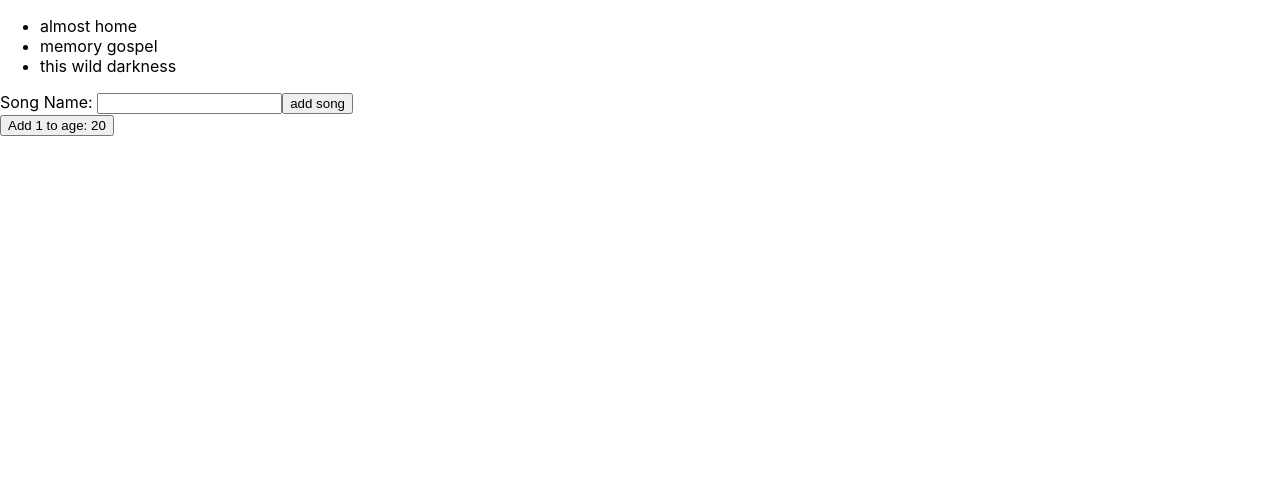
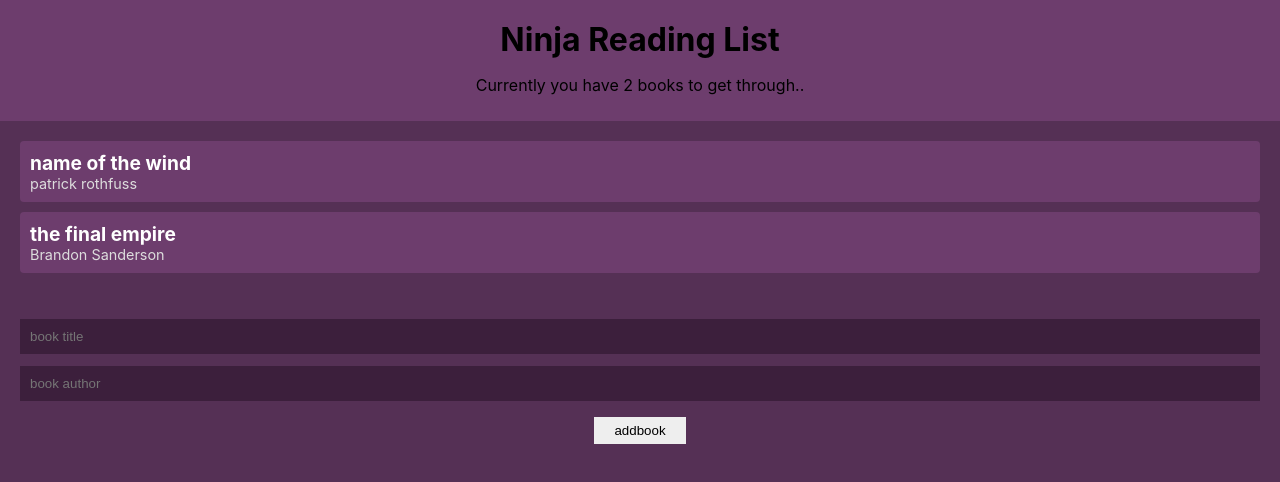
Before and after one commit to TengoCharlie/Context-Templates, a React (Create React App) app: page / in a window 1280 px wide. Shown: the top 482 px of the page. Built offline with nearby package versions, Linux system fonts and the light colour scheme.

Commit message:
Reading List app

```diff
--- a/src/App.js
+++ b/src/App.js
@@ -1,11 +1,17 @@
 import React from "react";
-import SongList from "./components/SongList";
-function App() {
+import BookForm from "./components/BookForm";
+import BookList from "./components/BookList";
+import Navbar from "./components/Navbar";
+import BookContextProvider from "./Context/BookContext";
+
+const App = () => {
   return (
-    <div className="App">
-      <SongList />
-    </div>
+    <BookContextProvider>
+      <Navbar />
+      <BookList />
+      <BookForm />
+    </BookContextProvider>
   );
-}
+};
 
 export default App;
--- /dev/null
+++ b/src/Context/BookContext.js
@@ -0,0 +1,24 @@
+import React, { createContext, useState } from "react";
+import { v4 as uuidv4 } from "uuid";
+
+export const BookContext = createContext();
+
+export default function BookContextProvider(props) {
+  const [books, setBooks] = useState([
+    { title: "name of the wind", author: "patrick rothfuss", id: 1 },
+    { title: "the final empire", author: "Brandon Sanderson", id: 2 },
+  ]);
+
+  const addBook = (title, author) => {
+    setBooks([...books, { title, author, id: uuidv4() }]);
+  };
+
+  const removeBook = (id) => {
+    setBooks(books.filter((book) => book.id !== id));
+  };
+  return (
+    <BookContext.Provider value={{ books, addBook, removeBook }}>
+      {props.children}
+    </BookContext.Provider>
+  );
+}
--- /dev/null
+++ b/src/components/BookDetail.js
@@ -0,0 +1,14 @@
+import React, { useContext } from "react";
+import { BookContext } from "../Context/BookContext";
+
+function BookDetail({ book }) {
+  const { removeBook } = useContext(BookContext);
+  return (
+    <li onClick={() => removeBook(book.id)}>
+      <div className="title">{book.title}</div>
+      <div className="author">{book.author}</div>
+    </li>
+  );
+}
+
+export default BookDetail;
--- /dev/null
+++ b/src/components/BookForm.js
@@ -0,0 +1,36 @@
+import React, { useContext, useState } from "react";
+import { BookContext } from "../Context/BookContext";
+
+function BookForm() {
+  const { addBook } = useContext(BookContext);
+  const [title, setTitle] = useState("");
+  const [author, setAuthor] = useState("");
+
+  const handleSubmit = (e) => {
+    e.preventDefault();
+    addBook(title, author);
+    setTitle("");
+    setAuthor("");
+  };
+  return (
+    <form onSubmit={handleSubmit}>
+      <input
+        type="text"
+        placeholder="book title"
+        value={title}
+        onChange={(e) => setTitle(e.target.value)}
+        required
+      />
+      <input
+        type="text"
+        placeholder="book author"
+        value={author}
+        onChange={(e) => setAuthor(e.target.value)}
+        required
+      />
+      <input type="submit" value="addbook" />
+    </form>
+  );
+}
+
+export default BookForm;
--- /dev/null
+++ b/src/components/BookList.js
@@ -0,0 +1,20 @@
+import React, { useContext } from "react";
+import { BookContext } from "../Context/BookContext";
+import BookDetail from "./BookDetail";
+
+function BookList() {
+  const { books } = useContext(BookContext);
+  return books.length ? (
+    <div className="book-list">
+      <ul>
+        {books.map((book) => {
+          return <BookDetail book={book} key={book.id} />;
+        })}
+      </ul>
+    </div>
+  ) : (
+    <div className="empty"> No books to ReadableStream.Hello free time :)</div>
+  );
+}
+
+export default BookList;
--- /dev/null
+++ b/src/components/Navbar.js
@@ -0,0 +1,14 @@
+import React, { useContext } from "react";
+import { BookContext } from "../Context/BookContext";
+
+function Navbar() {
+  const { books } = useContext(BookContext);
+  return (
+    <div className="navbar">
+      <h1>Ninja Reading List</h1>
+      <p>Currently you have {books.length} books to get through..</p>
+    </div>
+  );
+}
+
+export default Navbar;
--- a/src/components/NewSongForm.js
+++ /dev/null
@@ -1,22 +0,0 @@
-import React, { useState } from "react";
-
-export default function NewSongForm({ addSong }) {
-  const [title, setTitle] = useState(" ");
-  const handleSubmit = (e) => {
-    e.preventDefault();
-    addSong(title);
-    setTitle("");
-  };
-  return (
-    <form onSubmit={handleSubmit}>
-      <label>Song Name: </label>
-      <input
-        type="text"
-        required
-        onChange={(e) => setTitle(e.target.value)}
-        value={title}
-      />
-      <input type="submit" value="add song" />
-    </form>
-  );
-}
--- a/src/components/SongList.js
+++ /dev/null
@@ -1,37 +0,0 @@
-import React, { useState, useEffect } from "react";
-import { v4 as uuidv4 } from "uuid";
-import NewSongForm from "./NewSongForm";
-
-export default function SongList() {
-  const [songs, setSongs] = useState([
-    { title: "almost home", id: 1 },
-    { title: "memory gospel", id: 2 },
-    { title: "this wild darkness", id: 3 },
-  ]);
-
-  const [age, setAge] = useState(20);
-
-  const addSong = (title) => {
-    setSongs([...songs, { title, id: uuidv4() }]);
-  };
-
-  useEffect(() => {
-    console.log("use hook ran", songs);
-  }, [songs]);
-
-  useEffect(() => {
-    console.log("Now the age is", age);
-  }, [age]);
-  return (
-    <div className="song-list">
-      <ul>
-        {songs.map((song) => {
-          return <li key={song.id}>{song.title}</li>;
-        })}
-      </ul>
-      <NewSongForm addSong={addSong} />
-
-      <button onClick={() => setAge(age + 1)}>Add 1 to age: {age}</button>
-    </div>
-  );
-}
--- a/src/index.css
+++ b/src/index.css
@@ -1,13 +1,76 @@
 body {
   margin: 0;
-  font-family: -apple-system, BlinkMacSystemFont, 'Segoe UI', 'Roboto', 'Oxygen',
-    'Ubuntu', 'Cantarell', 'Fira Sans', 'Droid Sans', 'Helvetica Neue',
+  font-family: -apple-system, BlinkMacSystemFont, "Segoe UI", "Roboto", "Oxygen",
+    "Ubuntu", "Cantarell", "Fira Sans", "Droid Sans", "Helvetica Neue",
     sans-serif;
   -webkit-font-smoothing: antialiased;
   -moz-osx-font-smoothing: grayscale;
+  background: #553055;
+}
+.App {
+  background: #4c2a4c;
+  margin: 20px auto;
+  width: 90%;
+  max-width: 700px;
+  color: #eee;
+}
+.navbar {
+  padding: 10px 20px;
+  text-align: center;
+  background: #6d3d6d;
+}
+.navbar h1 {
+  margin: 10px 0;
 }
 
-code {
-  font-family: source-code-pro, Menlo, Monaco, Consolas, 'Courier New',
-    monospace;
+.book-list {
+  margin: 20px;
 }
+.book-list ul {
+  padding: 0;
+  list-style-type: none;
+}
+.book-list li {
+  background: #6d3d6d;
+  border-radius: 4px;
+  padding: 10px;
+  cursor: pointer;
+  margin: 10px 0;
+}
+.book-list li:hover {
+  opacity: 0.7;
+  text-decoration: line-through;
+}
+.book-list .title {
+  font-weight: bold;
+  color: #fff;
+  font-size: 1.2em;
+}
+.book-list .author {
+  font-size: 0.9em;
+  color: #ddd;
+}
+.empty {
+  margin: 20px;
+  text-align: center;
+}
+
+form {
+  padding: 20px;
+}
+input[type="text"] {
+  width: 100%;
+  padding: 10px;
+  box-sizing: border-box;
+  margin: 6px 0;
+  background: #3c1f3c;
+  color: #fff;
+  border: 0;
+}
+input[type="submit"] {
+  margin: 10px auto;
+  background: #eee;
+  border: 0;
+  padding: 6px 20px;
+  display: block;
+}
```
